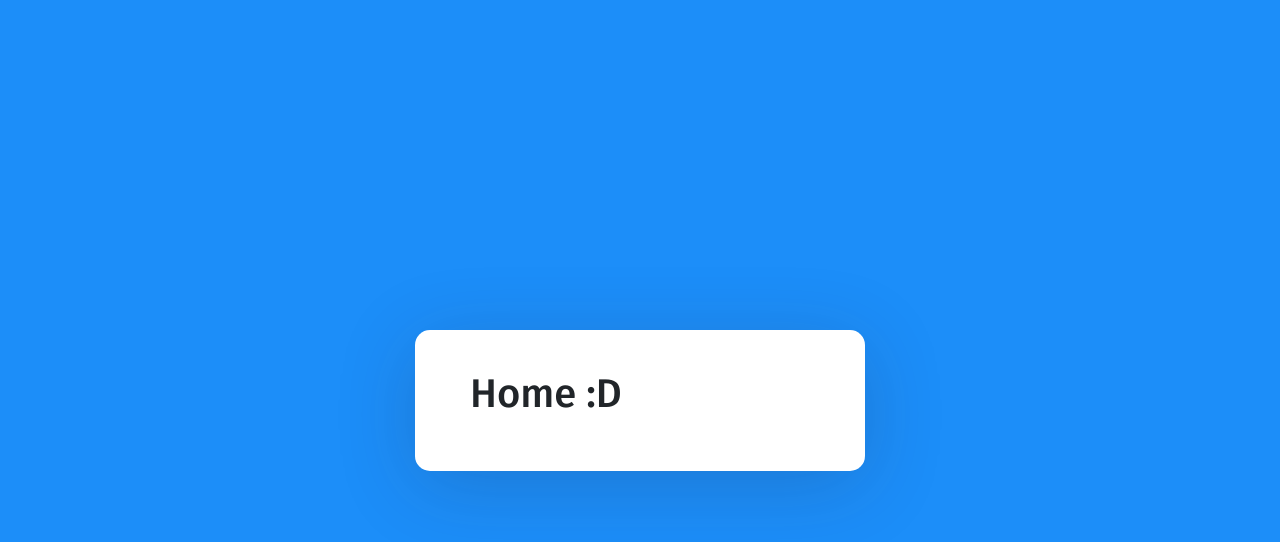
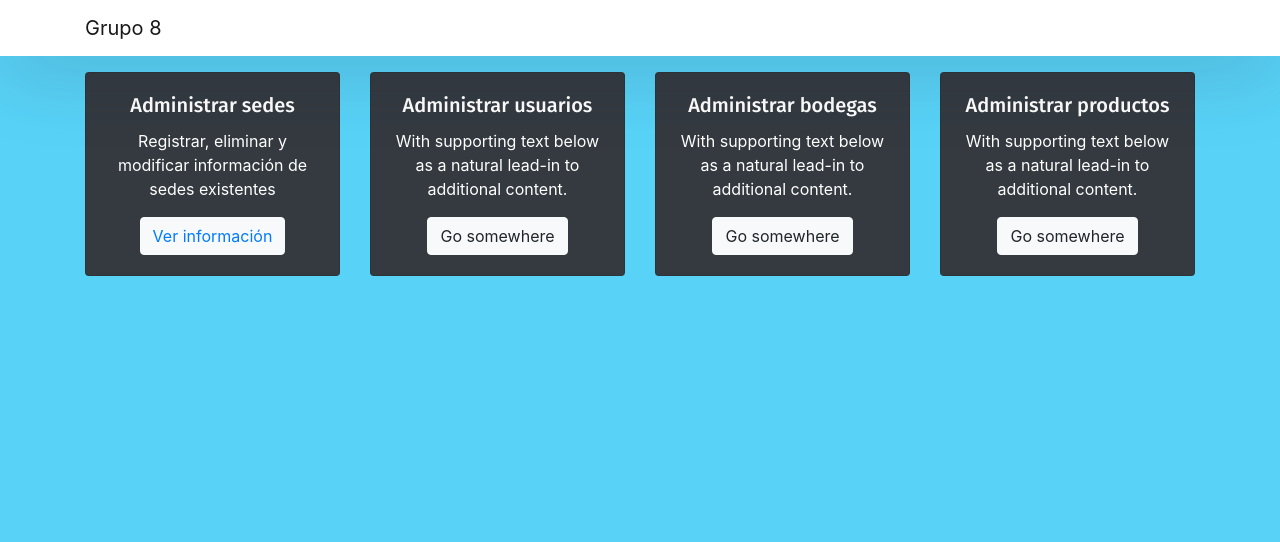
Before and after one commit to RuthLechuga/ProyectoIntermedias, a React (Create React App) app in the folder ppi/: page /components/home in a window 1280 px wide. Shown: the top 542 px of the page. Built offline with nearby package versions, Linux system fonts and the light colour scheme.

Commit message:
home y sedes

```diff
--- a/ppi/src/App.js
+++ b/ppi/src/App.js
@@ -5,21 +5,25 @@ import { BrowserRouter as Router, Switch, Route, Link } from "react-router-dom";
 
 import Login from "./components/login";
 import Home from "./components/home";
+import Sedes from "./components/sedes"
 
 function App() {
   return (<Router>
+              <nav className="navbar navbar-expand-lg navbar-light fixed-top">
+                <div className="container">
+                    <Link className="navbar-brand" to={"/components/login"}>Grupo 8</Link>
+                </div>
+              </nav>
 
               <div className="App">
-      <div className="auth-wrapper">
-        <div className="auth-inner">
                     <Switch>
                       <Route exact path='/' component={Login} />
                       <Route path="/components/login" component={Login} />
                       <Route path="/components/home" component={Home} />
+                      <Route path="/components/sedes" component={Sedes} />
                     </Switch>
               </div>
-      </div>
-    </div></Router>
+          </Router>
   );
 }
 
--- a/ppi/src/components/home.js
+++ b/ppi/src/components/home.js
@@ -1,9 +1,53 @@
 import React, { Component } from "react";
+import { BrowserRouter as Router, Link} from "react-router-dom";
 
 export default class Home extends Component {
     render() {
         return (
-            <h1>Home :D</h1>
+            <Router>
+                <div className="container">
+                <br></br><br></br><br></br>
+                <div class="row">
+                    <div class="col-sm-3">
+                        <div class="card text-white bg-dark">
+                        <div class="card-body">
+                            <h5 class="card-title">Administrar sedes</h5>
+                            <p class="card-text">Registrar, eliminar y modificar información de sedes existentes</p>
+                            <a href="#" class="btn btn-light"><Link to="sedes" className="link">Ver información</Link></a>
+                        </div>
+                        </div>
+                    </div>
+                    <div class="col-sm-3">
+                        <div class="card text-white bg-dark">
+                        <div class="card-body">
+                            <h5 class="card-title">Administrar usuarios</h5>
+                            <p class="card-text">With supporting text below as a natural lead-in to additional content.</p>
+                            <a href="#" class="btn btn-light">Go somewhere</a>
+                        </div>
+                        </div>
+                    </div>
+                    <div class="col-sm-3">
+                        <div class="card text-white bg-dark">
+                        <div class="card-body">
+                            <h5 class="card-title">Administrar bodegas</h5>
+                            <p class="card-text">With supporting text below as a natural lead-in to additional content.</p>
+                            <a href="#" class="btn btn-light">Go somewhere</a>
+                        </div>
+                        </div>
+                    </div>
+                    <div class="col-sm-3">
+                        <div class="card text-white bg-dark">
+                        <div class="card-body">
+                            <h5 class="card-title">Administrar productos</h5>
+                            <p class="card-text">With supporting text below as a natural lead-in to additional content.</p>
+                            <a href="#" class="btn btn-light">Go somewhere</a>
+                        </div>
+                        </div>
+                    </div>
+                </div>
+                </div>
+                <br></br>
+            </Router>
         );
     }
 }
--- a/ppi/src/components/login.js
+++ b/ppi/src/components/login.js
@@ -1,5 +1,5 @@
 import React, { Component } from "react";
-import { BrowserRouter as Router, Link } from "react-router-dom";
+import { BrowserRouter as Router} from "react-router-dom";
 import axios from 'axios';
 
 export default class Login extends Component {
@@ -25,18 +25,22 @@ export default class Login extends Component {
             password: this.state.password
         }
 
-        axios.post('https://proyectopi-server.herokuapp.com/login',{params})
-        .then(res => {console.log(res)});
+        axios.post('https://proyectopi-server.herokuapp.com/login',params)
+        .then(res => {
+            console.log(res)
+            if(res.data.length==1){
+                this.props.history.push("components/home");
+            }
+            else
+                alert('Los datos ingresados son incorrectos. Intente nuevamente.')
+        });
     }
 
     render() {
         return (
             <Router>
-            <nav className="navbar navbar-expand-lg navbar-light fixed-top">
-                <div className="container">
-                    <Link className="navbar-brand" to={"/components/login"}>Grupo 8</Link>
-                </div>
-            </nav>
+            <div className="auth-wrapper">
+                <div className="auth-inner">
 
                     <h3>Iniciar Sesion {this.state.email}</h3>
 
@@ -54,6 +58,8 @@ export default class Login extends Component {
                     <p className="forgot-password text-right">
                         Olvidaste tu <a href="#">password?</a>
                     </p>
+                </div>
+            </div>
             </Router>
         );
     }
--- /dev/null
+++ b/ppi/src/components/sedes.js
@@ -0,0 +1,57 @@
+import React, { Component } from "react";
+import { BrowserRouter as Router} from "react-router-dom";
+import axios from 'axios';
+
+export default class Sedes extends Component {
+
+    constructor(props) {
+        super(props)
+
+        this.state = {
+           sedes: []
+        }
+     }
+
+    renderTableData() {
+
+        axios.get('https://proyectopi-server.herokuapp.com/sede')
+        .then(res => {
+            console.log(res);
+            this.state.sedes = res.data;
+        });
+
+        return this.state.sedes.map((sede, index) => {
+           const { id_sede, alias, direcccion } = sede //destructuring
+           return (
+              <tr class="table-light" key={id_sede}>
+                 <td>{id_sede}</td>
+                 <td>{alias}</td>
+                 <td>{direcccion}</td>
+              </tr>
+           )
+        })
+    }
+
+    render() {
+        return (
+            <Router>
+                <br></br><br></br><br></br>
+                <div>
+                    <h1 id='title'>Sede</h1>
+                    <table class="table" id='sedes'>
+                    <thead class="thead-dark">
+                        <tr>
+                        <th scope="col">#</th>
+                        <th scope="col">Alias</th>
+                        <th scope="col">Direccion</th>
+                        </tr>
+                    </thead>
+                    <tbody>
+                        {this.renderTableData()}
+                    </tbody>
+                    </table>
+                </div>
+            </Router>
+        );
+    }
+}
--- a/ppi/src/index.css
+++ b/ppi/src/index.css
@@ -4,7 +4,7 @@
   box-sizing: border-box;
 }
 body {
-  background: #1C8EF9 !important;
+  background: #58D3F7 !important;
   min-height: 100vh;
   display: flex;
   font-weight: 400;
```
Lines whose indentation alone changed are shown as unchanged.
